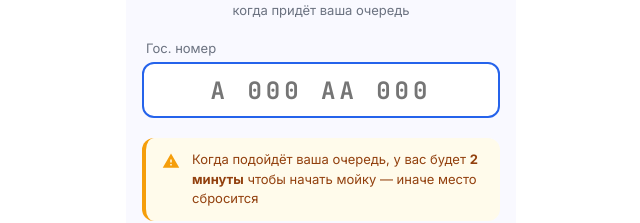
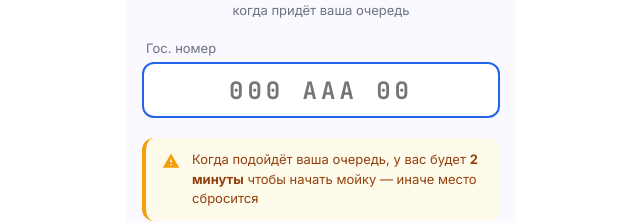
Before and after one commit to nurigo640/carwashorder, a Next.js app: page /queue/join in a window 1280 px wide. Shown: the part 212-435 px from the top of the page, without its empty margins (319-959 px from the left). Built offline with nearby package versions, Linux system fonts and the light colour scheme.

Commit message:
Update page.tsx

```diff
--- a/app/queue/join/page.tsx
+++ b/app/queue/join/page.tsx
@@ -77,8 +77,12 @@ export default function JoinQueuePage() {
           <input
             type="text"
             value={plate}
-            onChange={e => { setPlate(e.target.value.toUpperCase()); setError('') }}
-            placeholder="А 000 АА 000"
+           onChange={e => {
+  const val = e.target.value.replace(/[^a-zA-Z0-9]/g, '').toUpperCase()
+  setPlate(val)
+  setError('')
+}}
+            placeholder="000 AAA 00"
             maxLength={12}
             autoComplete="off"
             style={{
```
